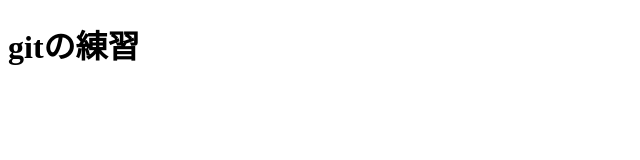
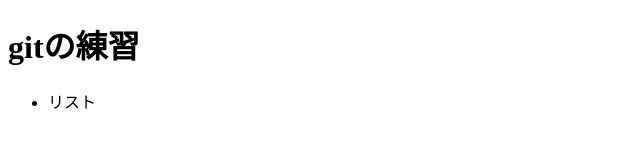
Before and after one commit to Yoshihiro-Pariasca/git-test, a plain HTML site: page index.html in a window 1280 px wide. Shown: the full height of the page, 0-640 px from the left. Drawn offline with Linux system fonts and the light colour scheme.

Commit message:
navの追加

```diff
--- a/index.html
+++ b/index.html
@@ -9,6 +9,10 @@
 <body>
 <header class="header">
   <h1 class="header-ttl">gitの練習</h1>
+
+  <nav class="header-nav">
+    <ul class="nav-list"><li class="nav-item">リスト</li></ul>
+  </nav>
 </header>
 
 </body>
```
